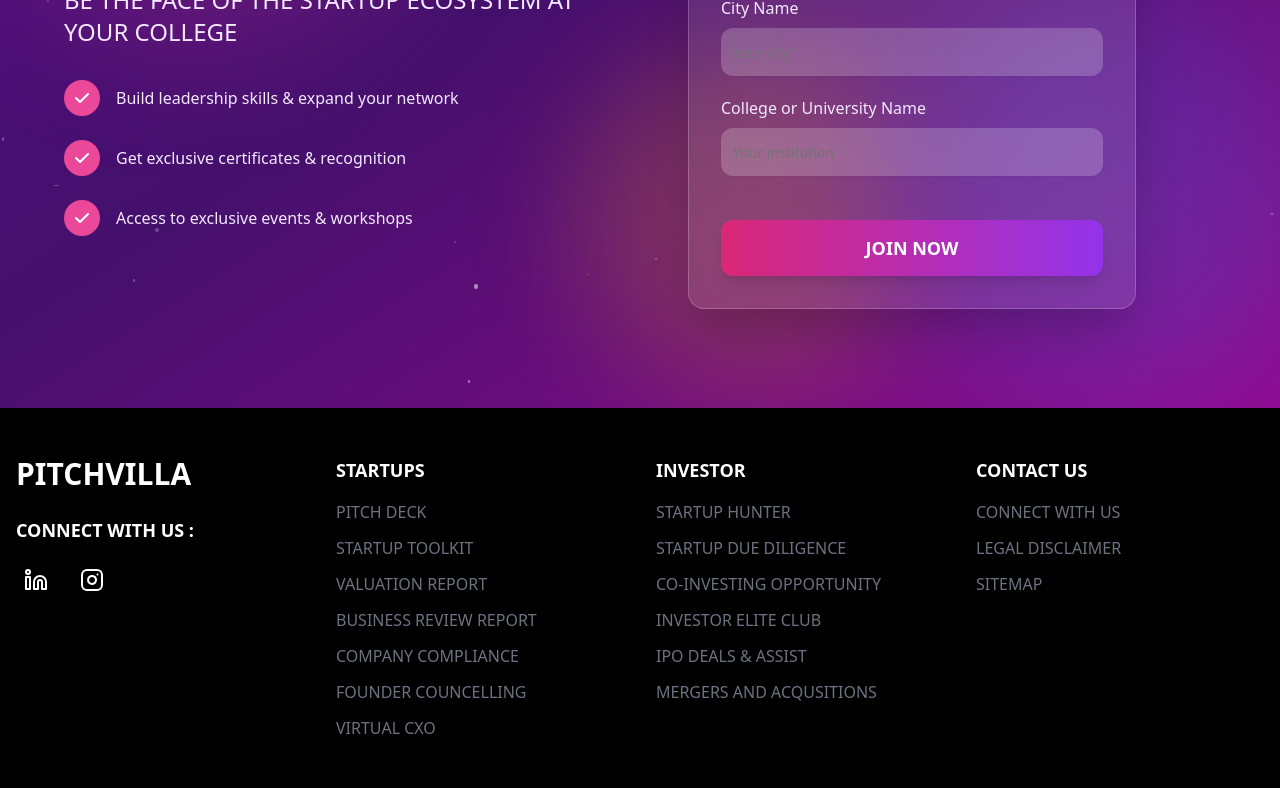
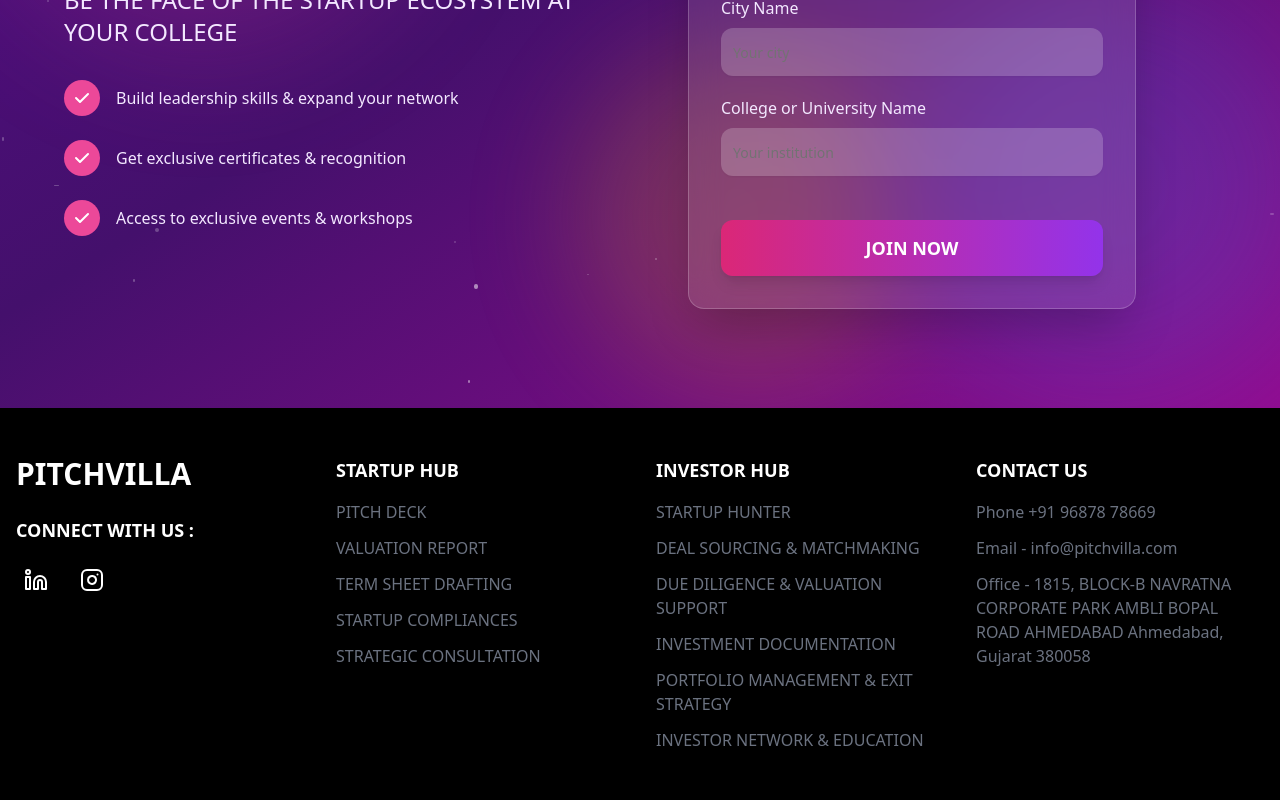
Before and after one commit to darshit890/pitchvilla-landing-page, a Next.js app: page / in a window 1280 px wide. Shown: the part 2872-3672 px from the top of the page. Built offline with nearby package versions, Linux system fonts and the light colour scheme.

Commit message:
Update footer.tsx

```diff
--- a/src/components/footer.tsx
+++ b/src/components/footer.tsx
@@ -38,49 +38,44 @@ const Footer = () => {
 
             {/* Column 2 - Startups */}
             <div>
-              <h2 className="text-lg font-semibold mb-4">STARTUPS</h2>
+              <h2 className="text-lg font-semibold mb-4">STARTUP HUB</h2>
               <ul className="space-y-3 text-gray-500">
                 <li>
                   <Link href="#" className="block hover:text-gray-300">
-                    PITCH DECK
+                  PITCH DECK
                   </Link>
                 </li>
                 <li>
                   <Link href="#" className="block hover:text-gray-300">
-                    STARTUP TOOLKIT
+                  VALUATION REPORT
                   </Link>
                 </li>
                 <li>
                   <Link href="#" className="block hover:text-gray-300">
-                    VALUATION REPORT
+                  TERM SHEET DRAFTING
+
                   </Link>
                 </li>
                 <li>
                   <Link href="#" className="block hover:text-gray-300">
-                    BUSINESS REVIEW REPORT
+                  STARTUP COMPLIANCES
+
                   </Link>
                 </li>
                 <li>
                   <Link href="#" className="block hover:text-gray-300">
-                    COMPANY COMPLIANCE
+                  STRATEGIC CONSULTATION
+
                   </Link>
                 </li>
-                <li>
-                  <Link href="#" className="block hover:text-gray-300">
-                    FOUNDER COUNCELLING
-                  </Link>
-                </li>
-                <li>
-                  <Link href="#" className="block hover:text-gray-300">
-                    VIRTUAL CXO
-                  </Link>
-                </li>
+
+
               </ul>
             </div>
 
             {/* Column 3 - Investor */}
             <div>
-              <h2 className="text-lg font-semibold mb-4">INVESTOR</h2>
+              <h2 className="text-lg font-semibold mb-4">INVESTOR HUB</h2>
               <ul className="space-y-3 text-gray-500">
                 <li>
                   <Link href="#" className="block hover:text-gray-300">
@@ -89,27 +84,27 @@ const Footer = () => {
                 </li>
                 <li>
                   <Link href="#" className="block hover:text-gray-300">
-                    STARTUP DUE DILIGENCE
+                  DEAL SOURCING & MATCHMAKING
                   </Link>
                 </li>
                 <li>
                   <Link href="#" className="block hover:text-gray-300">
-                    CO-INVESTING OPPORTUNITY
+                  DUE DILIGENCE & VALUATION SUPPORT
                   </Link>
                 </li>
                 <li>
                   <Link href="#" className="block hover:text-gray-300">
-                    INVESTOR ELITE CLUB
+                  INVESTMENT DOCUMENTATION
                   </Link>
                 </li>
                 <li>
                   <Link href="#" className="block hover:text-gray-300">
-                    IPO DEALS & ASSIST
+                  PORTFOLIO MANAGEMENT & EXIT STRATEGY
                   </Link>
                 </li>
                 <li>
                   <Link href="#" className="block hover:text-gray-300">
-                    MERGERS AND ACQUSITIONS
+                  INVESTOR NETWORK & EDUCATION
                   </Link>
                 </li>
               </ul>
@@ -121,17 +116,22 @@ const Footer = () => {
               <ul className="space-y-3 text-gray-500">
                 <li>
                   <Link href="#" className="block hover:text-gray-300">
-                    CONNECT WITH US
+                  Phone
+                  +91 96878 78669
                   </Link>
                 </li>
                 <li>
                   <Link href="#" className="block hover:text-gray-300">
-                    LEGAL DISCLAIMER
+                  Email -
+                  info@pitchvilla.com
                   </Link>
                 </li>
                 <li>
                   <Link href="#" className="block hover:text-gray-300">
-                    SITEMAP
+                  Office -
+1815, BLOCK-B
+
+NAVRATNA CORPORATE PARK AMBLI BOPAL ROAD AHMEDABAD Ahmedabad, Gujarat 380058
                   </Link>
                 </li>
               </ul>
```
